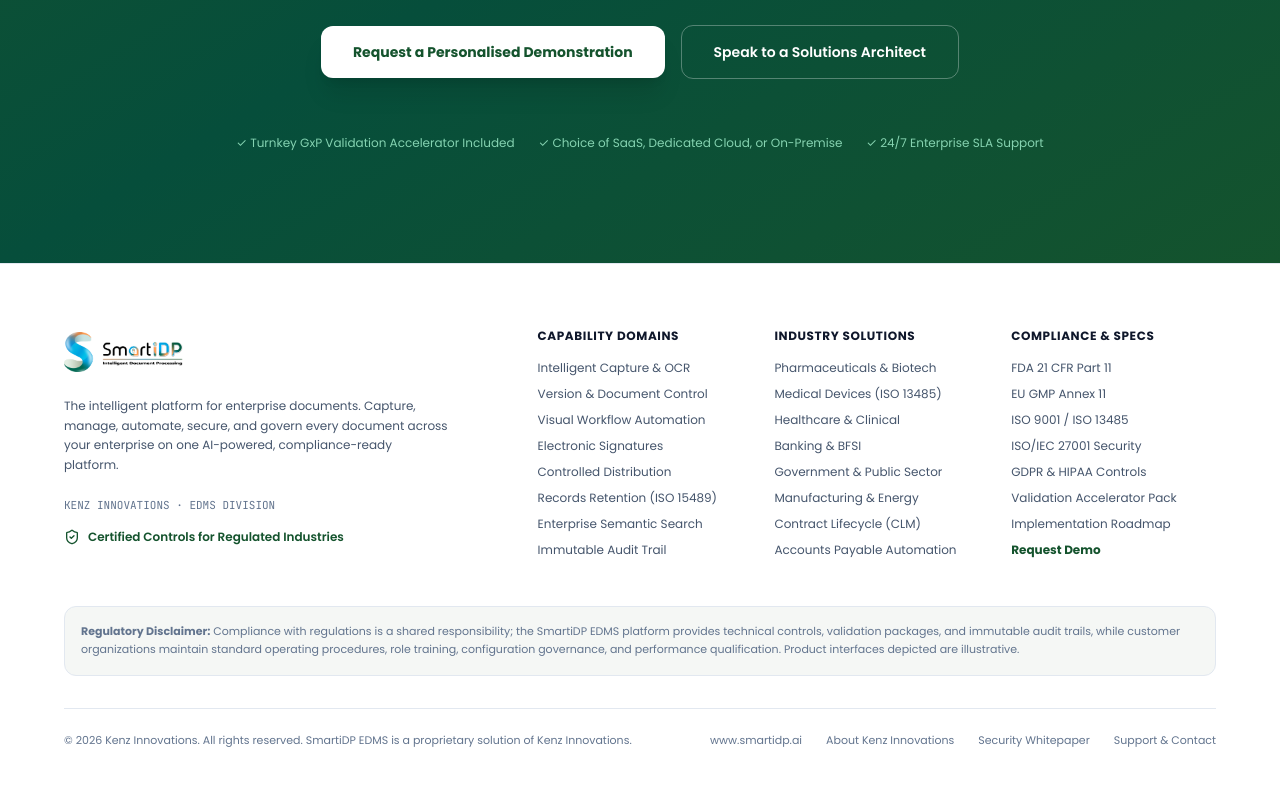
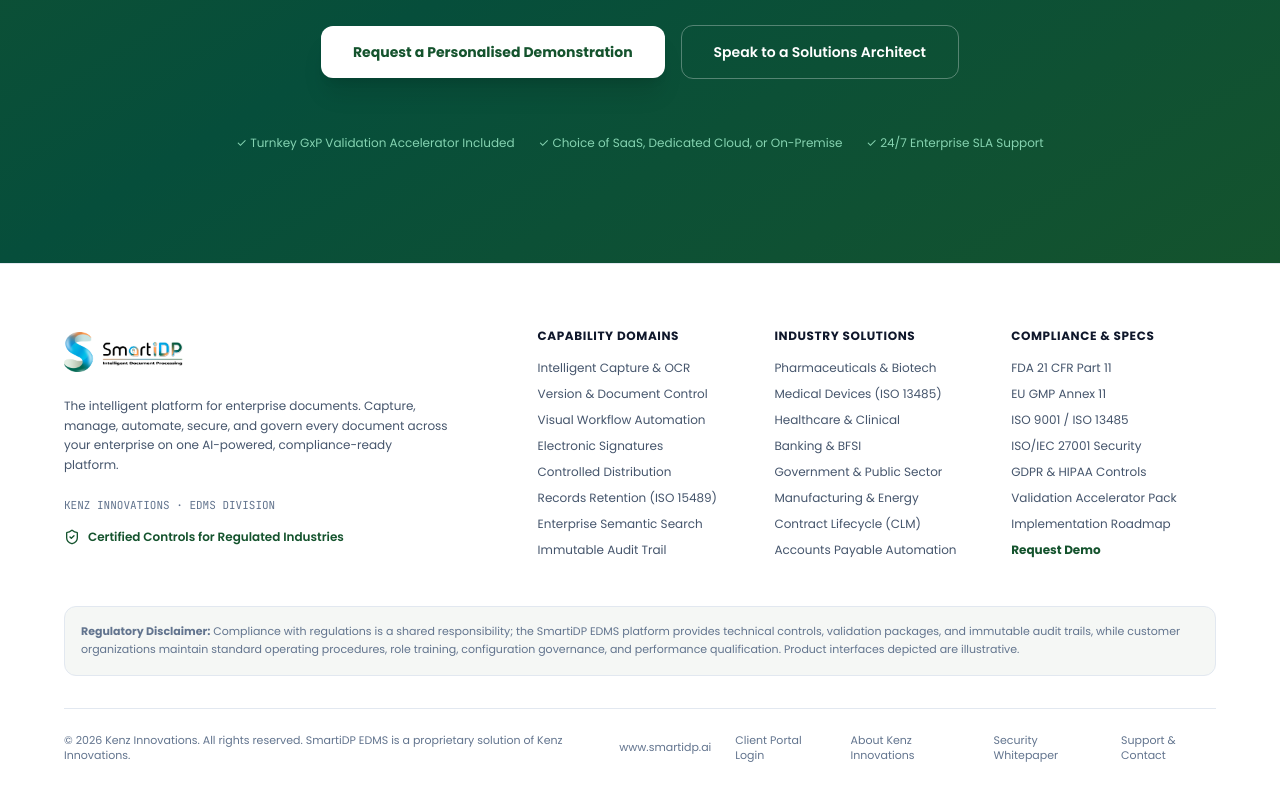
Before and after one commit to riyazkenzinnovations/Smartidp-Website, a React (Vite) app: page / in a window 1280 px wide. Shown: the part 8284-9084 px from the top of the page. Built offline with nearby package versions, Linux system fonts and the light colour scheme.

Commit message:
Add Client Portal Login link to Footer

```diff
--- a/src/components/Footer.jsx
+++ b/src/components/Footer.jsx
@@ -98,6 +98,9 @@ export default function Footer({ onOpenDemoModal }) {
             <a href="https://www.smartidp.ai" target="_blank" rel="noopener noreferrer" className="hover:text-[#14532D] transition-colors">
               www.smartidp.ai
             </a>
+            <a href="https://edms.smartidp.ai/login" target="_blank" rel="noopener noreferrer" className="hover:text-[#14532D] transition-colors">
+              Client Portal Login
+            </a>
             <Link to="/about" className="hover:text-[#14532D] transition-colors">About Kenz Innovations</Link>
             <Link to="/compliance" className="hover:text-[#14532D] transition-colors">Security Whitepaper</Link>
             <Link to="/contact" className="hover:text-[#14532D] transition-colors">Support & Contact</Link>
```
